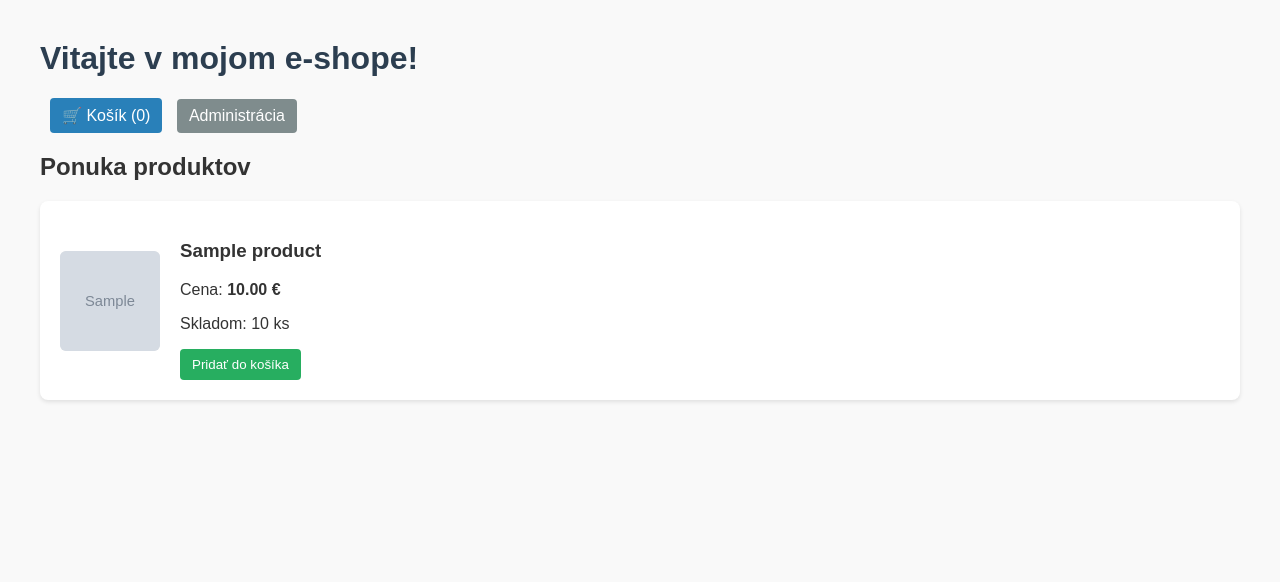
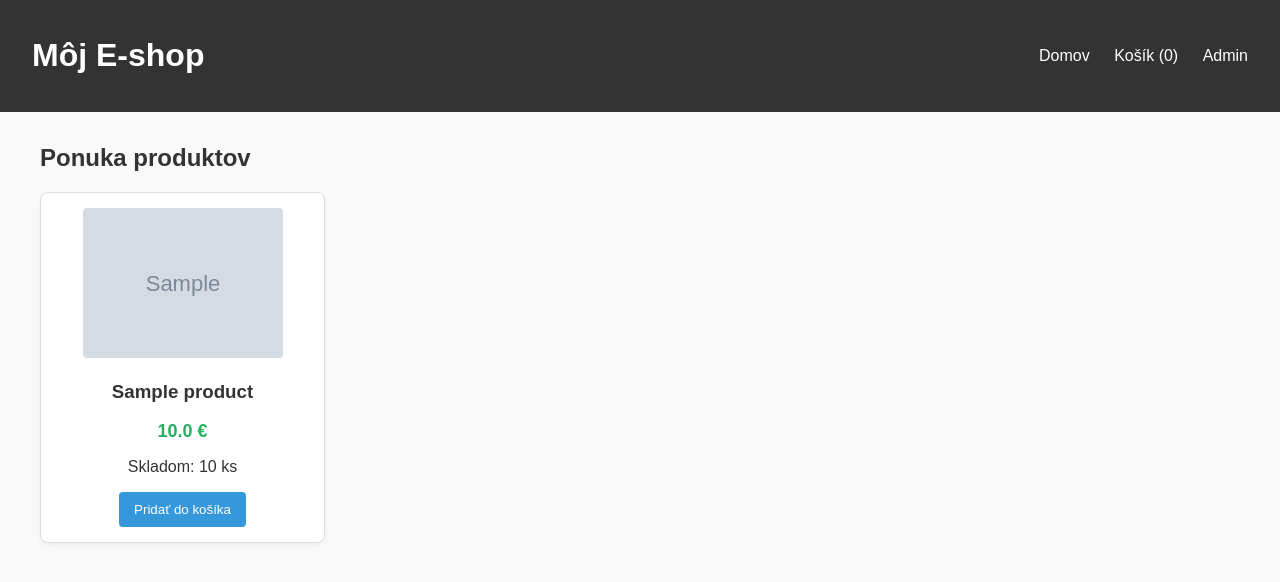
Before and after one commit to matuso1/eshop, a FastAPI app: page / in a window 1280 px wide. Shown: the top 582 px of the page. Run offline with FastAPI, Linux system fonts and the light colour scheme; tables that the repository leaves empty hold one stand-in row (values such as "Sample post"); grey boxes marked "Sample" are stand-in pictures.

Commit message:
Update index.html

```diff
--- a/templates/index.html
+++ b/templates/index.html
@@ -5,67 +5,53 @@
     <meta name="viewport" content="width=device-width, initial-scale=1.0">
     <title>Môj E-shop</title>
     <style>
-        body { font-family: Arial, sans-serif; margin: 40px; background-color: #f9f9f9; color: #333; }
-        h1 { color: #2c3e50; }
-        .product-card { background: white; padding: 20px; margin-bottom: 15px; border-radius: 8px; box-shadow: 0 2px 4px rgba(0,0,0,0.1); display: flex; align-items: center; gap: 20px; }
-        .product-img { width: 100px; height: 100px; object-fit: cover; border-radius: 6px; background: #eee; }
-        .old-price { text-decoration: line-through; color: #888; }
-        .discount-badge { background: #e74c3c; color: white; padding: 3px 8px; border-radius: 4px; font-size: 12px; }
-        .nav-links { margin-bottom: 20px; }
-        .btn { background: #27ae60; color: white; padding: 8px 12px; border: none; border-radius: 4px; cursor: pointer; text-decoration: none; display: inline-block; }
-        .btn:hover { background: #219653; }
-        .cart-link { background: #2980b9; margin-left: 10px; }
+        body { font-family: Arial, sans-serif; margin: 0; padding: 0; background-color: #f9f9f9; color: #333; }
+        header { background: #333; color: white; padding: 1rem 2rem; display: flex; justify-content: space-between; align-items: center; }
+        header a { color: white; text-decoration: none; margin-left: 20px; }
+        .container { max-width: 1200px; margin: 2rem auto; padding: 0 1rem; }
+        .products-grid { display: grid; grid-template-columns: repeat(auto-fill, minmax(250px, 1fr)); gap: 20px; }
+        .product-card { background: white; border: 1px solid #ddd; border-radius: 8px; padding: 15px; text-align: center; box-shadow: 0 2px 5px rgba(0,0,0,0.05); }
+        .product-card img { max-width: 100%; height: 150px; object-fit: cover; border-radius: 4px; }
+        .price { font-size: 18px; font-weight: bold; color: #27ae60; margin: 10px 0; }
+        .btn { background: #3498db; color: white; border: none; padding: 10px 15px; border-radius: 4px; cursor: pointer; text-decoration: none; display: inline-block; }
+        .btn:hover { background: #2980b9; }
+        .btn-disabled { background: #ccc; cursor: not-allowed; }
     </style>
 </head>
 <body>
-    <h1>Vitajte v mojom e-shope!</h1>
+    <header>
+        <h1>Môj E-shop</h1>
+        <nav>
+            <a href="/">Domov</a>
+            <a href="/cart">Košík ({{ cart_count }})</a>
+            <a href="/admin">Admin</a>
+        </nav>
+    </header>
 
-    <div class="nav-links">
-        <a href="/cart" class="btn cart-link">🛒 Košík ({{ cart_count }})</a>
-        <a href="/admin" class="btn" style="background: #7f8c8d; margin-left: 10px;">Administrácia</a>
-    </div>
+    <div class="container">
+        <h2>Ponuka produktov</h2>
+        <div class="products-grid">
+            {% for prod in products %}
+            <div class="product-card">
+                {% if prod[5] %}
+                    <img src="{{ prod[5] }}" alt="{{ prod[1] }}">
+                {% else %}
+                    <div style="height: 150px; background: #eee; display: flex; align-items: center; justify-content: center; color: #999;">Bez obrázka</div>
+                {% endif %}
+                <h3>{{ prod[1] }}</h3>
+                <div class="price">{{ prod[2] }} €</div>
+                <p>Skladom: {{ prod[3] }} ks</p>
 
-    <h2>Ponuka produktov</h2>
-    {% if products %}
-        {% for product in products %}
-            <div class="product-card">
-                {% if product[5] %}
-                    <img src="{{ product[5] }}" alt="{{ product[1] }}" class="product-img">
-                {% else %}
-                    <div class="product-img" style="display: flex; align-items: center; justify-content: center; font-size: 12px; color: #888;">Bez foto</div>
-                {% endif %}
-
-                <div style="flex-grow: 1;">
-                    <h3>{{ product[1] }}</h3>
-
-                    {% set base_price = product[2] %}
-                    {% set stock = product[3] %}
-                    {% set prod_discount = product[4] %}
-                    {% set final_price = base_price * (1 - prod_discount/100) %}
-
-                    {% if prod_discount > 0 %}
-                        <p>Cena: <span class="old-price">{{ "%.2f"|format(base_price) }} €</span>
-                           <strong>{{ "%.2f"|format(final_price) }} €</strong>
-                           <span class="discount-badge">-{{ prod_discount }}%</span>
-                        </p>
-                    {% else %}
-                        <p>Cena: <strong>{{ "%.2f"|format(base_price) }} €</strong></p>
-                    {% endif %}
-
-                    <p>Skladom: {{ stock }} ks</p>
-
-                    {% if stock > 0 %}
-                        <form action="/cart/add/{{ product[0] }}" method="POST" style="margin-top: 10px;">
+                {% if prod[3] > 0 %}
+                    <form action="/cart/add/{{ prod[0] }}" method="POST">
                         <button type="submit" class="btn">Pridať do košíka</button>
                     </form>
                 {% else %}
-                        <p style="color: red; margin: 0;">Vypredané</p>
+                    <button class="btn btn-disabled" disabled>Vypredané</button>
                 {% endif %}
             </div>
+            {% endfor %}
         </div>
-        {% endfor %}
-    {% else %}
-        <p>Zatiaľ nie sú pridané žiadne produkty. Pridajte ich cez administráciu.</p>
-    {% endif %}
+    </div>
 </body>
 </html>
```
Lines whose indentation alone changed are shown as unchanged.
